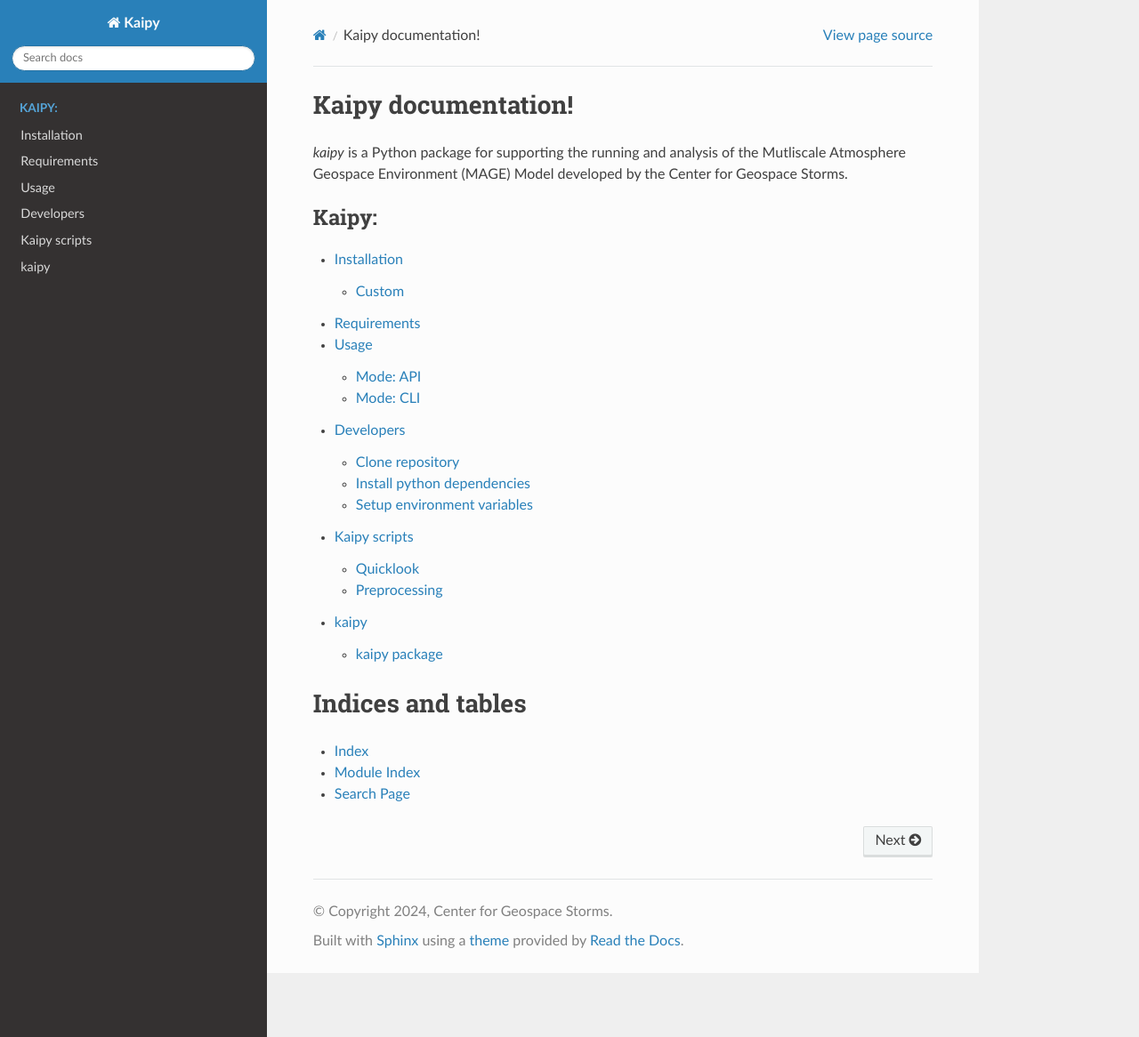
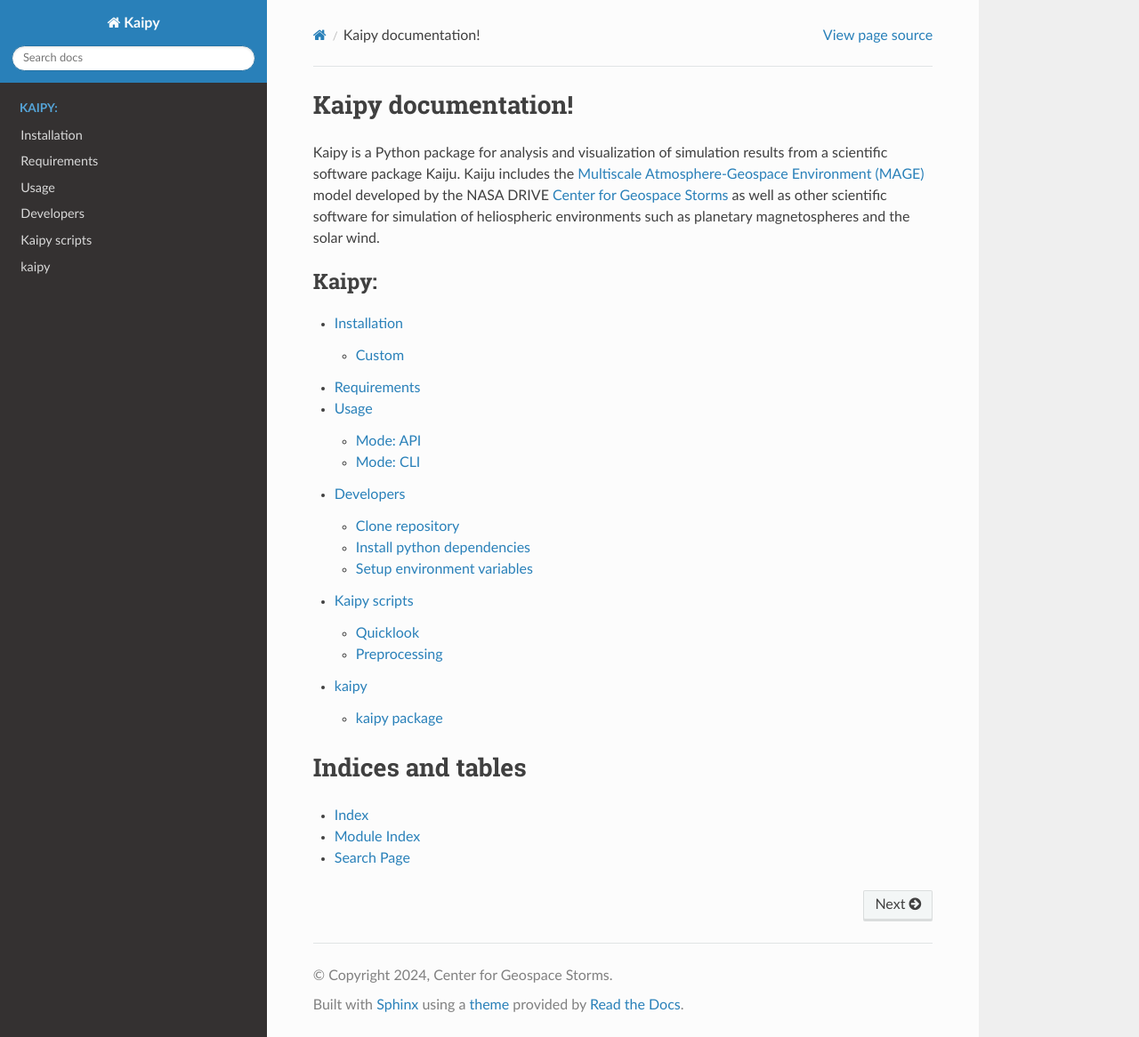
Before and after one commit to darrendezeeuw/kaipy, a Sphinx documentation site: the page built from docs/source/index.rst, in a window 1280 px wide and 1166 px high. Shown: the whole window at 89% size. Built offline with Sphinx 7.4.7 and the Read the Docs theme 2.0.0, drawn with Linux system fonts in a browser that asks for light colours.

Commit message:
Updates to RTD pages to reflect new language

```diff
--- a/docs/source/index.rst
+++ b/docs/source/index.rst
@@ -5,7 +5,13 @@
 
 Kaipy documentation!
 =================================
-`kaipy` is a Python package for supporting the running and analysis of the Mutliscale Atmosphere Geospace Environment (MAGE) Model developed by the Center for Geospace Storms.
+Kaipy is a Python package for analysis and visualization of simulation
+results from a scientific software package Kaiju. Kaiju includes the
+`Multiscale Atmosphere-Geospace Environment (MAGE)
+<https://cgs.jhuapl.edu/Models/mage.php>`_ model developed by the NASA
+DRIVE `Center for Geospace Storms <https://cgs.jhuapl.edu/>`_ as well as
+other scientific software for simulation of heliospheric environments such
+as planetary magnetospheres and the solar wind.
 
 .. toctree::
    :maxdepth: 2
```
Also changed, not shown: README.md (+2 -2 lines).
